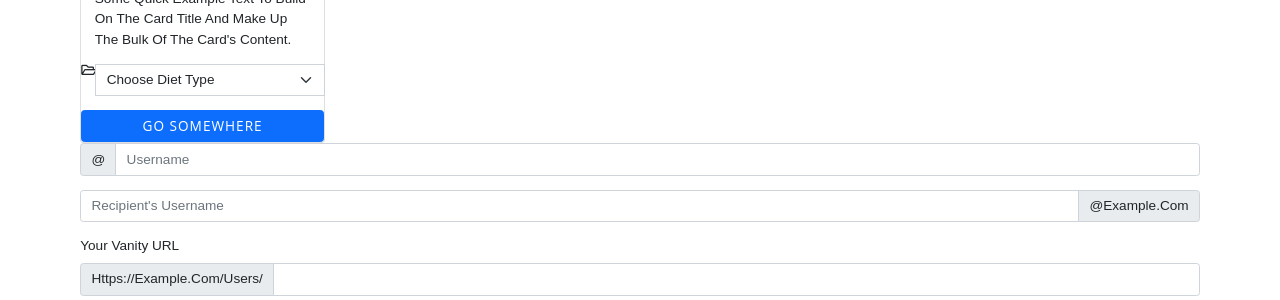
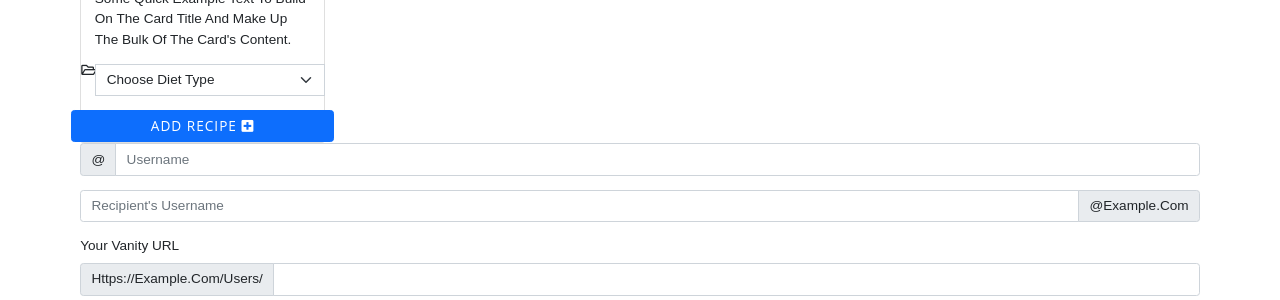
Before and after one commit to kashinak/kitchen-genie, a Flask app: page /add_recipe in a window 1280 px wide. Shown: the part 903-1203 px from the top of the page. Run offline with Flask 2, Linux system fonts and the light colour scheme; data that the repository does not hold is empty; some libraries are stand-ins or nearby versions.

Commit message:
Add submit button to add_recipe.html

```diff
--- a/templates/add_recipe.html
+++ b/templates/add_recipe.html
@@ -14,16 +14,19 @@
             {{ recipe.preparation }}<br>
         {% endfor %}
         <div class="card" style="width: 18rem;">
+            <!-- Upload Image -->
             <img src="..." class="card-img-top" alt="...">
             <div class="input-group mb-3">
                 <label class="input-group-text" for="inputGroupFile01">Upload</label>
                 <input type="file" class="form-control" id="inputGroupFile01">
             </div>
             <div class="card-body">
+              <!-- Recipe Name -->
               <h5 class="card-title">Card title</h5>
+              <!-- Recipe Description/Note -->
               <p class="card-text">Some quick example text to build on the card title and make up the bulk of the card's content.</p>
-
             </div>
+             <!-- Category Selection -->
             <div class="input-group mb-3">
                 <i class="far fa-folder-open"></i>
                 <select id="category_name" name="category_name" class="form-select validate" aria-label="Default select example" required>
@@ -34,7 +37,10 @@
                 </select>
                 <label for="category_name"></label>
             </div>
-            <a href="#" class="btn btn-primary">Go somewhere</a>
+            <!-- Submit Button -->
+            <div class="row">
+                <a href="#" class="btn btn-primary">Add Recipe <i class="fas fa-plus-square"></i></a>
+            </div>
         </div>
 
         <div class="input-group mb-3">
```
